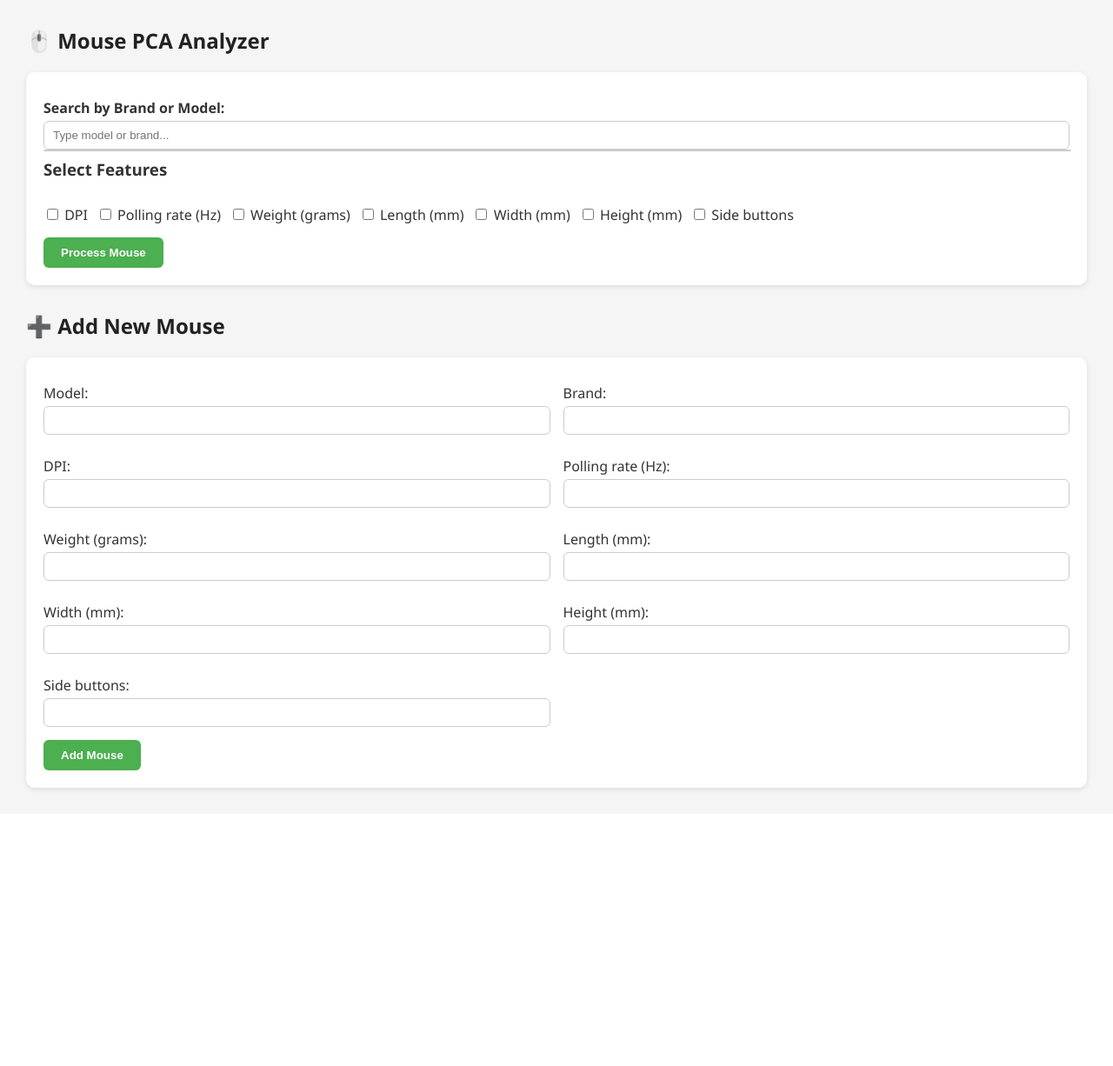
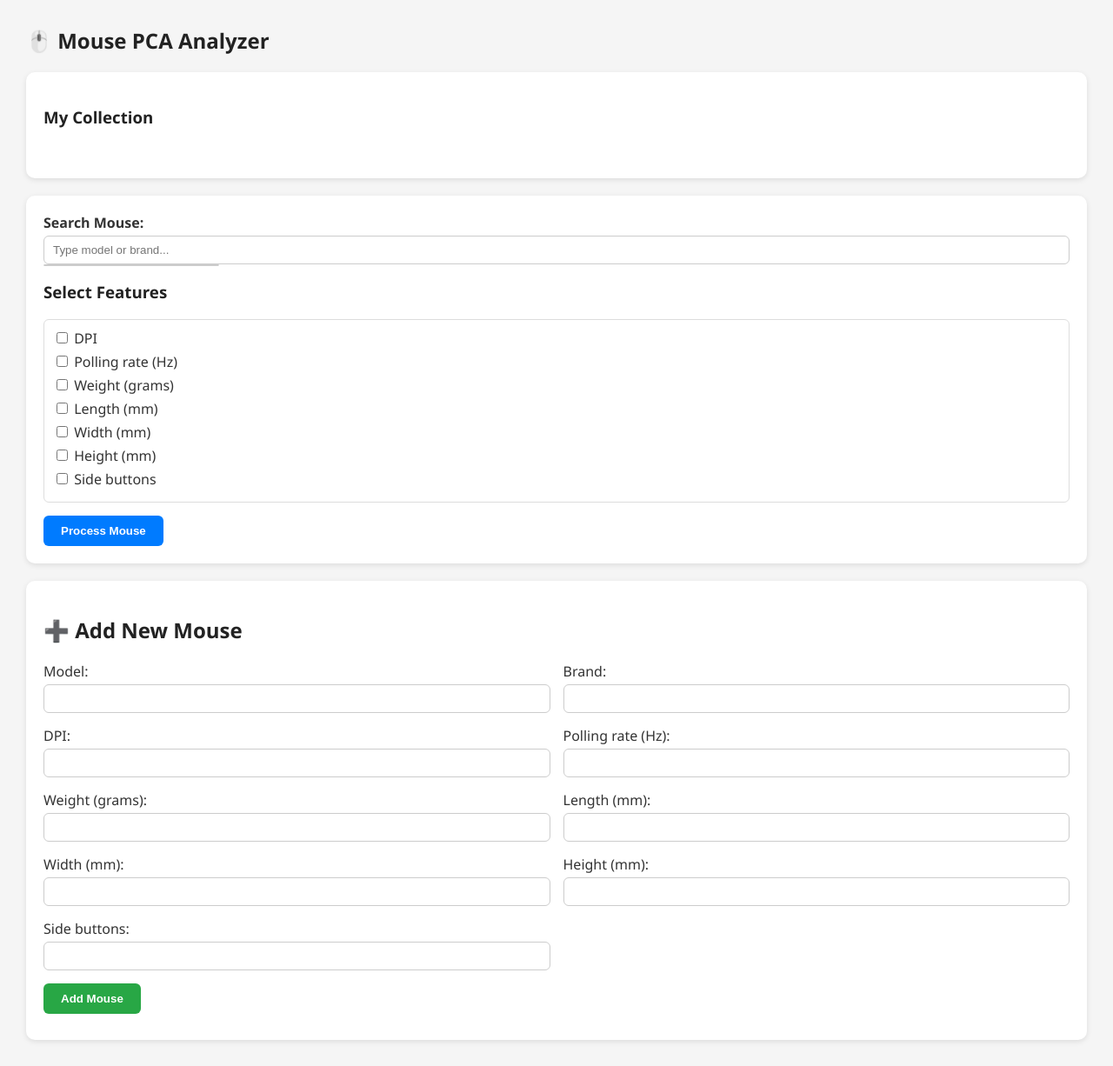
Before and after one commit to PluemDontKnowToCode/MaiChaiMouseButMe, a Flask app: page / in a window 1280 px wide. Shown: the whole page at 87% size. Before the commit the page ends 912 px from the top, so only its background shows below. Run offline with Flask 3, Linux system fonts and the light colour scheme.

Commit message:
fix input

```diff
--- a/app.py
+++ b/app.py
@@ -63,11 +63,11 @@ def add_mouse():
 # Process PCA + Top 5 recommendations
 @app.route('/process', methods=['POST'])
 def process_mouse():
-    name = request.form.get('name')
+    name = request.form.get('name','')
     selected_features = request.form.getlist('features')
     existing_features = [f for f in selected_features if f in df_copy.columns]
     if not existing_features:
-        return jsonify({'result':'⚠️ No features selected'})
+        return jsonify({'result':'⚠️ ไม่ได้เลือกคุณสมบัติใดๆ'})
 
     df_features = df_copy[existing_features].copy()
     df_imputed = pd.DataFrame(SimpleImputer(strategy='mean').fit_transform(df_features),
@@ -77,19 +77,28 @@ def process_mouse():
     pca = PCA(n_components=2)
     pcs = pca.fit_transform(df_scaled)
     df_pca = pd.DataFrame(pcs, columns=['PC1','PC2'])
-    df_pca['Model']=df_copy['Model']
-    df_pca['Brand']=df_copy['Brand']
+    df_pca['Model'] = df_copy['Model']
+    df_pca['Brand'] = df_copy['Brand']
 
-    my_mouse_collection=['Viper Mini Signature Edition','MAD R Major','Susanto-X','Y2 Pro']
+    # ใช้ input ของผู้ใช้แทน collection แบบคงที่
+    my_mouse_input = request.form.get('my_mouse_collection', '')
+    my_mouse_collection = [x.strip() for x in my_mouse_input.split(',') if x.strip()]
+
+    if not my_mouse_collection:
+        return jsonify({'result':'⚠️ ไม่พบเมาส์ในคลังสำหรับคำนวณโปรไฟล์'})
+
     df_my = df_pca[df_pca['Model'].isin(my_mouse_collection)]
     if df_my.empty:
-        return jsonify({'result':'ไม่พบข้อมูลเมาส์ในคลังสำหรับคำนวณโปรไฟล์'})
+        return jsonify({'result':'⚠️ ไม่พบเมาส์ที่คุณเลือกใน dataset'})
 
-    ideal_profile=df_my[['PC1','PC2']].mean().values
-    df_pca['Distance_to_Ideal']=np.linalg.norm(df_pca[['PC1','PC2']].values - ideal_profile, axis=1)
-    recommendations=df_pca.sort_values('Distance_to_Ideal').head(5)
-    result=recommendations[['Model','Brand','Distance_to_Ideal']].to_dict(orient='records')
+    ideal_profile = df_my[['PC1','PC2']].mean().values
+    df_pca['Distance_to_Ideal'] = np.linalg.norm(df_pca[['PC1','PC2']].values - ideal_profile, axis=1)
+
+    recommendations = df_pca.sort_values('Distance_to_Ideal').head(5)
+    result = recommendations[['Model','Brand','Distance_to_Ideal']].to_dict(orient='records')
+
     return jsonify({'name':name,'selected_features':selected_features,'recommendations':result})
+
 
 # PCA details page
 @app.route('/pca-details-page')
--- a/templates/index.html
+++ b/templates/index.html
@@ -10,25 +10,42 @@ body {
     background: #f5f5f5;
     color: #333;
 }
-
-h2 {
+h2, h3 {
     color: #222;
 }
-
-form {
+.card {
     background: #fff;
     padding: 20px;
-    margin-bottom: 30px;
     border-radius: 10px;
     box-shadow: 0 2px 6px rgba(0,0,0,0.1);
+    margin-bottom: 20px;
 }
-
-label {
-    display: block;
-    margin-top: 10px;
-    font-weight: 500;
+.collection-container {
+    display:flex;
+    flex-wrap:wrap;
+    gap:10px;
+    margin-bottom: 20px;
 }
-
+.collection-container div {
+    background: #fff;
+    padding: 6px 10px;
+    border-radius: 6px;
+    box-shadow: 0 1px 3px rgba(0,0,0,0.2);
+    display: flex;
+    align-items: center;
+    gap: 8px;
+}
+.collection-container button {
+    background: #e74c3c;
+    color: white;
+    border: none;
+    border-radius: 4px;
+    padding: 2px 6px;
+    cursor: pointer;
+}
+.collection-container button:hover {
+    background: #c0392b;
+}
 input[type="text"], input[type="number"] {
     width: 100%;
     padding: 8px 10px;
@@ -37,114 +54,96 @@ input[type="text"], input[type="number"] {
     border: 1px solid #ccc;
     box-sizing: border-box;
 }
-
 button {
     margin-top: 15px;
     padding: 10px 20px;
     border: none;
     border-radius: 6px;
-    background-color: #4CAF50;
-    color: white;
     font-weight: bold;
     cursor: pointer;
     transition: background 0.3s;
 }
-
+button:hover {
+    opacity: 0.9;
+}
 button:disabled {
     background-color: #999;
     cursor: not-allowed;
 }
-
-button:hover:not(:disabled) {
-    background-color: #45a049;
-}
-
 .suggestions {
     position: absolute;
-    background: white;
+    background: #fff;
     border: 1px solid #ccc;
     border-radius: 6px;
-    max-height: 150px;
+    max-height: 180px; /* ความสูงสูงสุด */
     overflow-y: auto;
-    width: 100%;
+    width: auto; /* ปรับเป็นอัตโนมัติเท่าความกว้าง input */
+    min-width: 200px; /* ความกว้างขั้นต่ำ */
+    max-width: 400px; /* ความกว้างสูงสุด */
     z-index: 1000;
 }
-
 .suggestions div {
     padding: 8px 10px;
     cursor: pointer;
+    display: flex;
+    justify-content: space-between;
+    align-items: center;
 }
-
 .suggestions div:hover {
     background-color: #f0f0f0;
 }
-
-.error {
-    color: red;
-    margin-top: 5px;
+.suggestions div button {
+    background:#28a745;
+    color:white;
+    border:none;
+    border-radius:4px;
+    padding:2px 6px;
+    cursor:pointer;
 }
-
-.success {
-    color: green;
-    margin-top: 5px;
+.suggestions div button:hover {
+    background:#218838;
 }
-
-.card {
-    background: #fff;
-    padding: 20px;
-    margin-bottom: 20px;
-    border-radius: 10px;
-    box-shadow: 0 2px 8px rgba(0,0,0,0.1);
+.feature-checkboxes {
+    max-height:200px;
+    overflow-y:auto;
+    border:1px solid #ddd;
+    padding:10px;
+    border-radius:6px;
 }
-
-table {
-    width: 100%;
-    border-collapse: collapse;
-    margin-top: 10px;
+.feature-checkboxes label {
+    display:block;
+    margin-bottom:5px;
 }
-
-table, th, td {
-    border: 1px solid #ddd;
-}
-
-th, td {
-    padding: 8px;
-    text-align: left;
-}
-
-th {
-    background-color: #f2f2f2;
-}
-
-h3, h4 {
-    margin-top: 10px;
-}
-
 </style>
 </head>
 <body>
 <h2>🖱️ Mouse PCA Analyzer</h2>
 
+<div class="card">
+    <h3>My Collection</h3>
+    <div id="myCollection" class="collection-container"></div>
+</div>
+
+<div class="card">
     <form id="mouseForm">
-    <label><b>Search by Brand or Model:</b></label>
-    <div style="position: relative;">
-        <input type="text" id="mouseName" name="name" placeholder="Type model or brand..." autocomplete="off" required>
+        <label for="mouseName"><b>Search Mouse:</b></label>
+        <input type="text" id="mouseName" placeholder="Type model or brand..." autocomplete="off">
         <div id="suggestions" class="suggestions"></div>
-    </div>
-    <div id="searchError" class="error"></div>
 
         <h3>Select Features</h3>
-    <div style="display:flex; flex-wrap:wrap; gap:10px;">
+        <div id="featureCheckboxes" class="feature-checkboxes">
             {% for f in features %}
             <label><input type="checkbox" name="features" value="{{ f }}"> {{ f }}</label>
             {% endfor %}
         </div>
 
-    <button type="submit">Process Mouse</button>
+        <button type="submit" style="background:#007BFF; color:white;">Process Mouse</button>
     </form>
+</div>
 
 <div id="result"></div>
 
+<div class="card">
     <h2>➕ Add New Mouse</h2>
     <form id="addForm">
         <div style="display:grid; grid-template-columns:1fr 1fr; gap:15px;">
@@ -158,81 +157,72 @@ h3, h4 {
             <label>Height (mm):<input type="number" name="Height (mm)" required></label>
             <label>Side buttons:<input type="number" name="Side buttons" required></label>
         </div>
-    <button type="submit">Add Mouse</button>
+        <button type="submit" style="background:#28a745; color:white;">Add Mouse</button>
     </form>
     <div id="addResult" class="error" style="margin-top:10px;"></div>
+</div>
 
 <script>
+let myCollection = [];
+const nameInput = document.getElementById('mouseName');
+const suggestionsBox = document.getElementById('suggestions');
+const collectionDiv = document.getElementById('myCollection');
 const form = document.getElementById('mouseForm');
 const resultDiv = document.getElementById('result');
-const nameInput = document.getElementById('mouseName');
-const suggestionsBox = document.getElementById('suggestions');
-const searchError = document.getElementById('searchError');
 
-form.onsubmit = async (e) => {
-    e.preventDefault();
-    searchError.textContent = '';
-    resultDiv.innerHTML = "<p>⏳ Processing...</p>";
-    form.querySelector('button[type="submit"]').disabled = true;
-
-    const formData = new FormData(form);
-    const res = await fetch('/process', {method:'POST', body:formData});
-    const data = await res.json();
-
-    form.querySelector('button[type="submit"]').disabled = false;
-
-    if(data.result){
-        resultDiv.innerHTML = `<p>${data.result}</p>`;
-        return;
+// Render My Collection
+function renderCollection(){
+    collectionDiv.innerHTML = '';
+    myCollection.forEach((m,i)=>{
+        const div = document.createElement('div');
+        div.textContent = m + ' ';
+        const btn = document.createElement('button');
+        btn.textContent = 'Delete';
+        btn.onclick = () => {
+            myCollection.splice(i,1);
+            renderCollection();
+        };
+        div.appendChild(btn);
+        collectionDiv.appendChild(div);
+    });
 }
 
-    let html = `<div class="card"><h3>Result for <b>${data.name}</b></h3>`;
-    html += `<p><b>Selected Features:</b> ${data.selected_features.join(', ')}</p>`;
-    html += `<h4>Top 5 Recommended Mice</h4><table><tr><th>#</th><th>Model</th><th>Brand</th><th>Distance</th></tr>`;
-    data.recommendations.forEach((r,i)=>{
-        html += `<tr><td>${i+1}</td><td>${r.Model}</td><td>${r.Brand}</td><td>${r.Distance_to_Ideal.toFixed(4)}</td></tr>`;
-    });
-    html += `</table><button id="viewPCA" style="margin-top:10px;">🔎 View PCA Details</button></div>`;
-    resultDiv.innerHTML = html;
-
-    document.getElementById('viewPCA').onclick = () => {
-        const name = encodeURIComponent(nameInput.value);
-        const features = [];
-        form.querySelectorAll('input[name="features"]:checked').forEach(f => features.push(f.value));
-        const featuresStr = encodeURIComponent(features.join(','));
-        window.open(`/pca-details-page?name=${name}&features=${featuresStr}`, '_blank');
-    };
-};
-
-// Search suggestions
 nameInput.addEventListener('input', async () => {
     const query = nameInput.value.trim();
-    searchError.textContent = '';
-    if(query.length < 2){ suggestionsBox.style.display = 'none'; return; }
+    if(query.length < 2){ suggestionsBox.style.display='none'; return; }
 
     const res = await fetch(`/search?query=${encodeURIComponent(query)}`);
     const data = await res.json();
 
-    if(data.error || data.message){
-        searchError.textContent = data.error || data.message;
-        suggestionsBox.style.display = 'none';
-        return;
-    }
+    suggestionsBox.innerHTML = '';
+    if(Array.isArray(data) && data.length > 0){
+        // ปรับความกว้างตรงกับ input
+        suggestionsBox.style.width = nameInput.offsetWidth + 'px';
 
-    if(Array.isArray(data) && data.length > 0){
-        suggestionsBox.innerHTML = '';
-        data.forEach(item => {
+        data.forEach(item=>{
             const div = document.createElement('div');
             div.textContent = `${item.Model} (${item.Brand})`;
+
+            const btn = document.createElement('button');
+            btn.textContent = 'Add';
+            btn.onclick = (e) => {
+                e.stopPropagation();
+                if(!myCollection.includes(item.Model)){
+                    myCollection.push(item.Model);
+                    renderCollection();
+                }
+            };
+            div.appendChild(btn);
+            suggestionsBox.appendChild(div);
+
             div.onclick = () => { nameInput.value = item.Model; suggestionsBox.style.display='none'; };
-            suggestionsBox.appendChild(div);
         });
         suggestionsBox.style.display = 'block';
     } else {
-        searchError.textContent = '⚠️ Mouse not found';
-        suggestionsBox.style.display = 'none';
+        suggestionsBox.style.display='none';
     }
 });
+
 
 document.addEventListener('click', (e) => {
     if(!suggestionsBox.contains(e.target) && e.target !== nameInput){
@@ -240,25 +230,64 @@ document.addEventListener('click', (e) => {
     }
 });
 
-// Add new mouse
-const addForm = document.getElementById('addForm');
-const addResult = document.getElementById('addResult');
-addForm.onsubmit = async(e) => {
+// Process Mouse
+form.onsubmit = async (e) => {
     e.preventDefault();
-    addResult.textContent = '⏳ Adding mouse...';
-    addForm.querySelector('button[type="submit"]').disabled = true;
 
-    const formData = new FormData(addForm);
-    const obj = {};
-    formData.forEach((v,k)=> obj[k] = v);
+    if(myCollection.length === 0){
+        alert('Please add at least one mouse to My Collection');
+        return;
+    }
 
-    const res = await fetch('/add', {method:'POST', headers:{'Content-Type':'application/json'}, body:JSON.stringify(obj)});
+    // เก็บ features ที่เลือก
+    const selected_features = [];
+    form.querySelectorAll('input[name="features"]:checked').forEach(f => selected_features.push(f.value));
+    if(selected_features.length === 0){
+        alert('Please select at least one feature');
+        return;
+    }
+
+    // เตรียมข้อมูลส่งไป backend
+    const formData = new FormData();
+    formData.append('name', nameInput.value);
+    formData.append('my_mouse_collection', myCollection.join(',')); // ส่งเป็น comma-separated
+    selected_features.forEach(f => formData.append('features', f));
+
+    // เรียก backend
+    const res = await fetch('/process', {method:'POST', body: formData});
     const data = await res.json();
 
-    addForm.querySelector('button[type="submit"]').disabled = false;
-    addResult.textContent = data.error ? `❌ ${data.error}` : `✅ ${data.success}`;
-    addResult.className = data.error ? 'error' : 'success';
+    if(data.result){
+        resultDiv.innerHTML = `<p>${data.result}</p>`;
+        return;
+    }
+
+    // แสดงผลลัพธ์
+    // หลังแสดงผล Top 5 Recommendations
+let html = `<div class="card"><h3>Result</h3>`;
+html += `<p><b>Selected Features:</b> ${data.selected_features.join(', ')}</p>`;
+html += `<h4>Top 5 Recommended Mice</h4><table><tr><th>#</th><th>Model</th><th>Brand</th><th>Distance</th></tr>`;
+data.recommendations.forEach((r,i)=>{
+    html += `<tr><td>${i+1}</td><td>${r.Model}</td><td>${r.Brand}</td><td>${r.Distance_to_Ideal.toFixed(4)}</td></tr>`;
+});
+html += `</table>`;
+
+// ปุ่ม View PCA Details
+html += `<button id="viewPCA" style="margin-top:10px;background:#17a2b8;color:white;">🔎 View PCA Details</button>`;
+html += `</div>`;
+resultDiv.innerHTML = html;
+
+// กดปุ่มเปิดหน้า PCA Details
+document.getElementById('viewPCA').onclick = () => {
+    const features = [];
+    form.querySelectorAll('input[name="features"]:checked').forEach(f => features.push(f.value));
+    const featuresStr = encodeURIComponent(features.join(','));
+    const collectionStr = encodeURIComponent(myCollection.join(','));
+    window.open(`/pca-details-page?name=${encodeURIComponent(nameInput.value)}&features=${featuresStr}&collection=${collectionStr}`, '_blank');
 };
+
+};
+
 </script>
 </body>
 </html>
```
Lines whose indentation alone changed are shown as unchanged.
